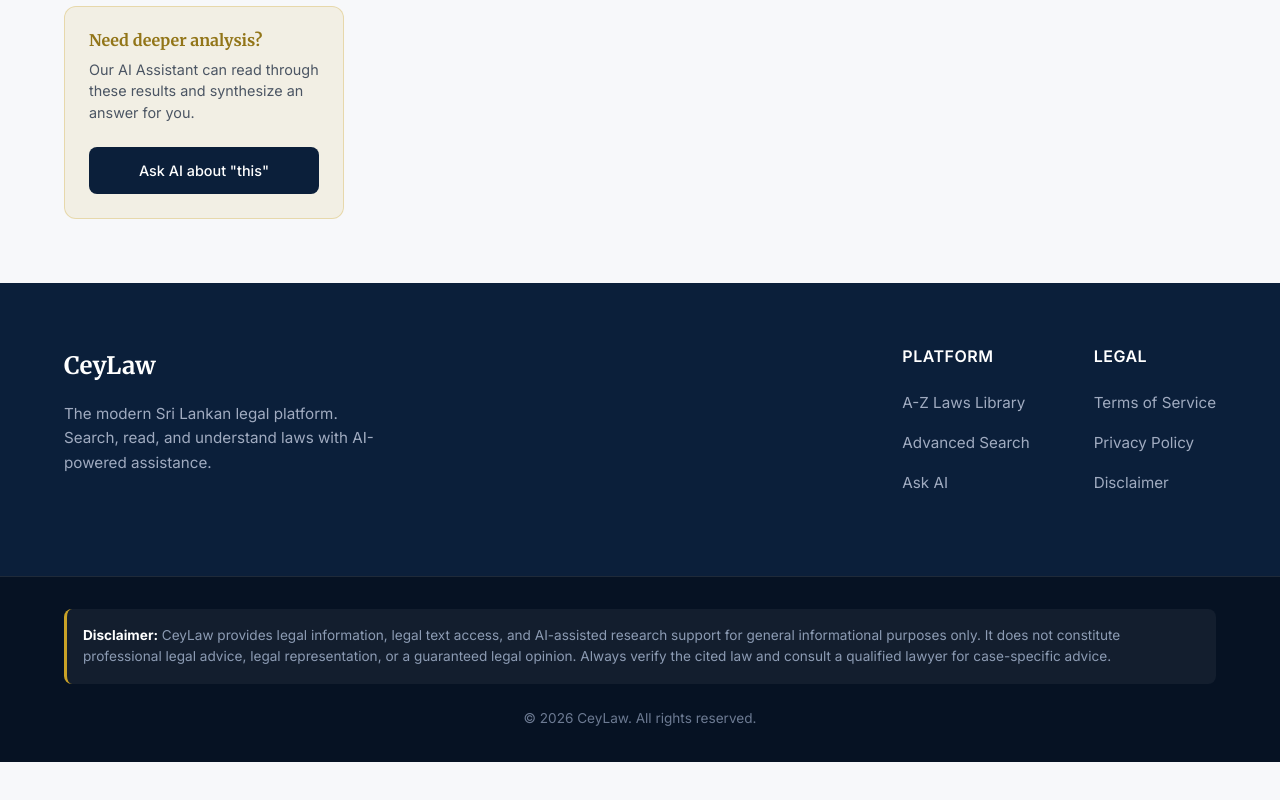
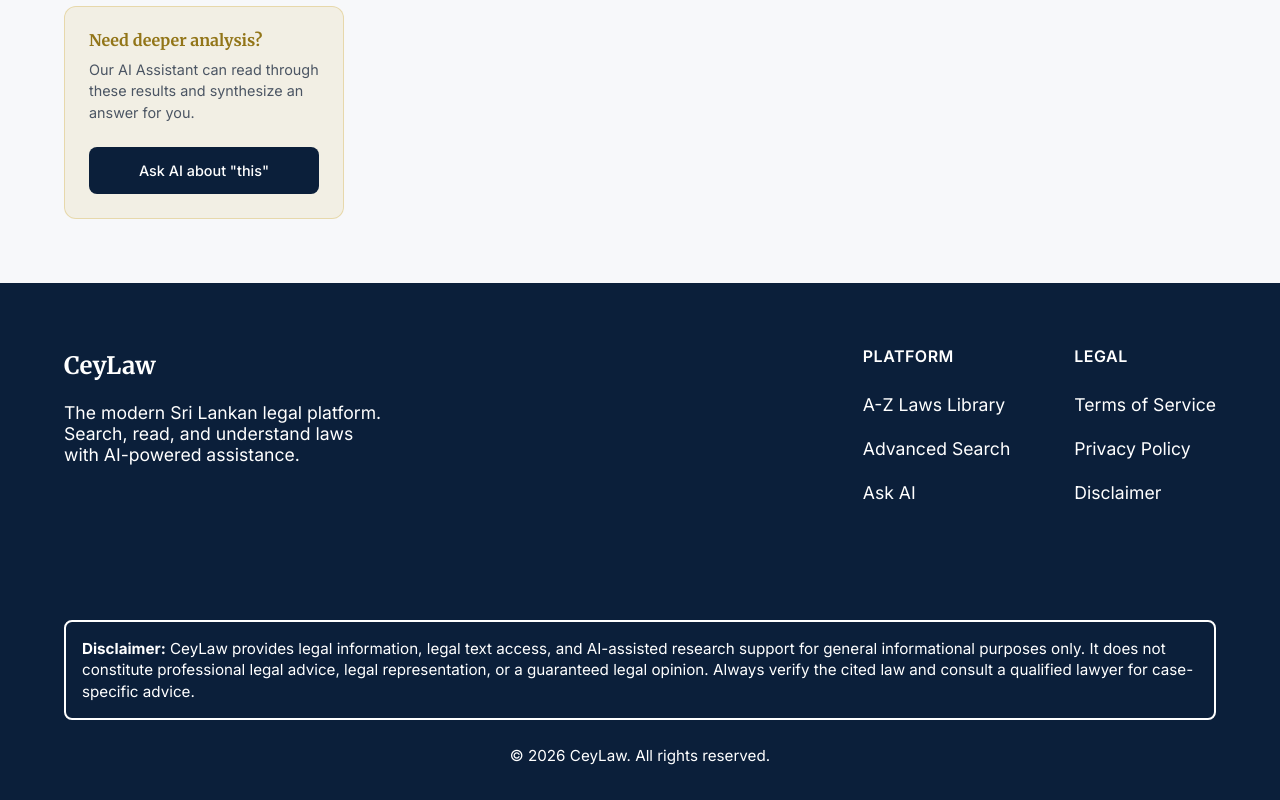
Before and after one commit to zakisheriff/CeyLaw, a Next.js app: page /search in a window 1280 px wide. Shown: the part 630-1430 px from the top of the page. Before the commit the page ends 1392 px from the top, so only its background shows below. Built offline with nearby package versions, Linux system fonts and the light colour scheme.

Commit message:
style: fixed brutalist contrast typography in Footer

```diff
--- a/components/Footer.module.css
+++ b/components/Footer.module.css
@@ -29,9 +29,9 @@
 }
 
 .description {
-  color: #A0ABC0;
-  line-height: 1.6;
-  font-size: 0.95rem;
+  color: var(--color-surface);
+  line-height: 1.2;
+  font-size: 1.1rem;
 }
 
 .linksSection {
@@ -51,9 +51,9 @@
 
 .linkGroup a {
   display: block;
-  color: #A0ABC0;
+  color: var(--color-surface);
   margin-bottom: 1rem;
-  font-size: 0.95rem;
+  font-size: 1.1rem;
 }
 
 .linkGroup a:hover {
@@ -61,20 +61,20 @@
 }
 
 .bottomBar {
-  background-color: #061223;
+  background-color: var(--color-primary);
   padding: 2rem 0;
-  border-top: 1px solid rgba(255,255,255,0.1);
+  border-top: 1px solid var(--color-primary);
 }
 
 .disclaimer {
-  color: #8C9BB3;
-  font-size: 0.85rem;
-  line-height: 1.6;
+  color: var(--color-surface);
+  font-size: 0.95rem;
+  line-height: 1.4;
   margin-bottom: 1.5rem;
   padding: 1rem;
-  background-color: rgba(255,255,255,0.05);
+  background-color: var(--color-primary);
   border-radius: var(--radius-md);
-  border-left: 3px solid var(--color-secondary);
+  border: 2px solid var(--color-surface);
 }
 
 .disclaimer strong {
@@ -82,8 +82,8 @@
 }
 
 .copyright {
-  color: #6C7A92;
-  font-size: 0.85rem;
+  color: var(--color-surface);
+  font-size: 0.95rem;
   text-align: center;
 }
 
```
